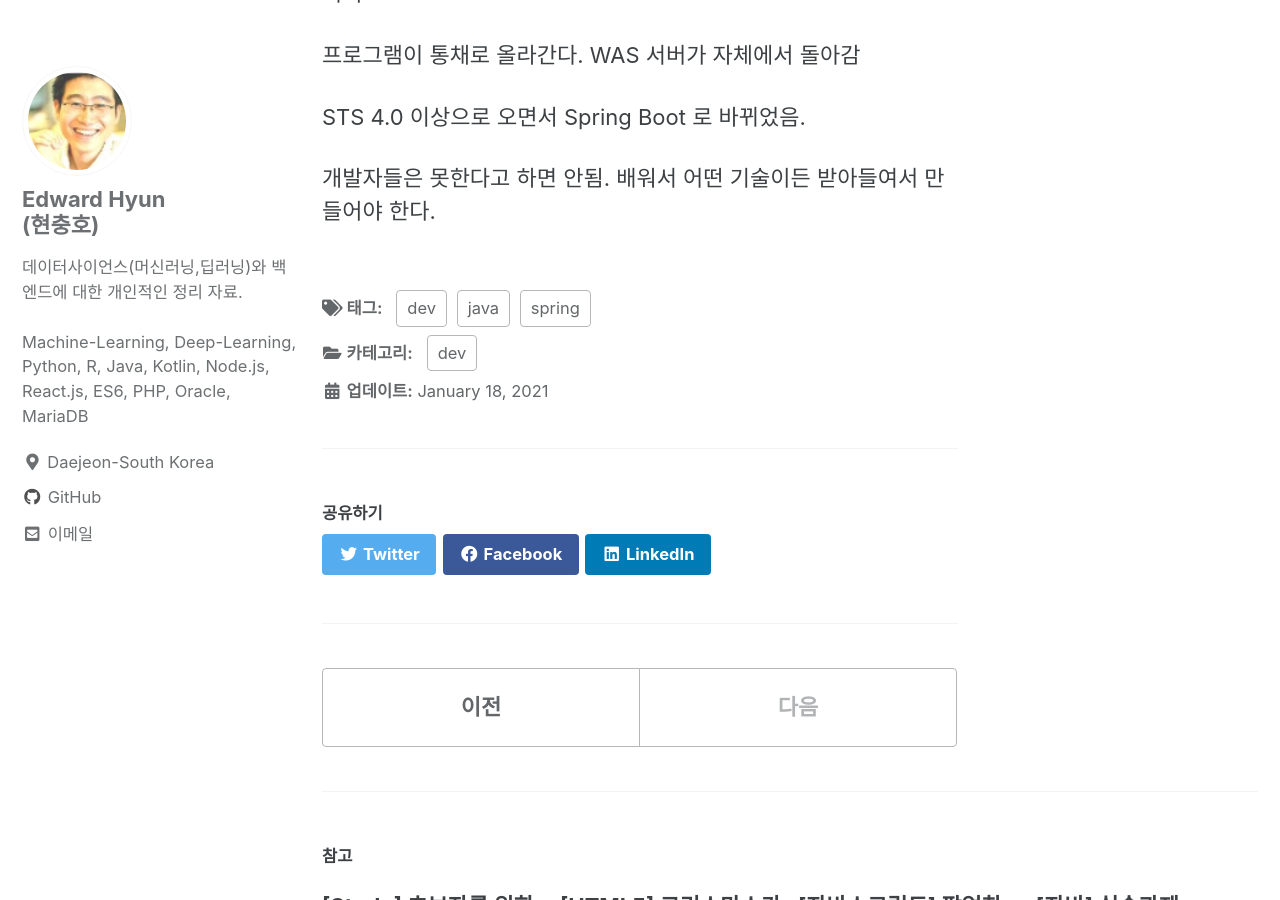
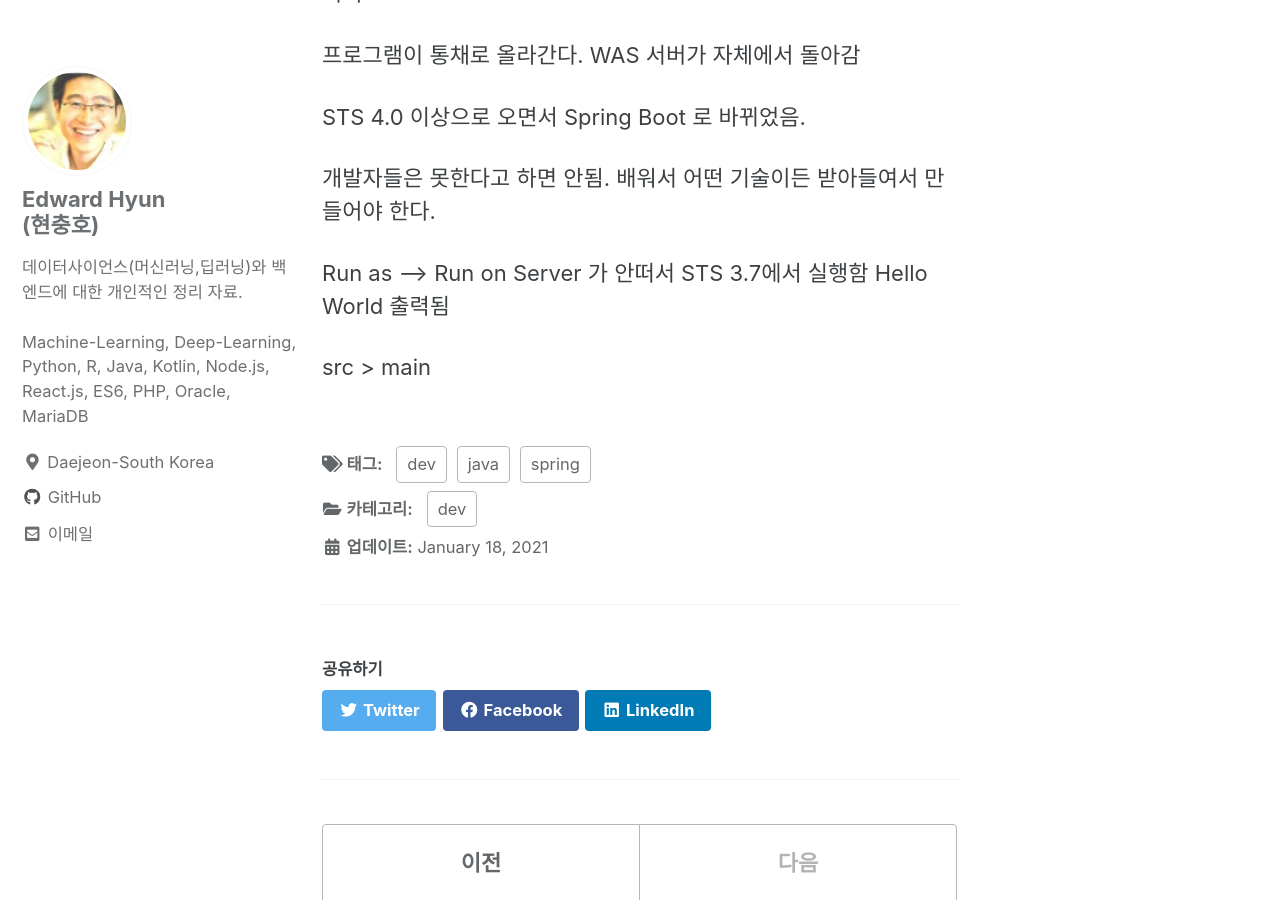
Before and after one commit to iamhch24/iamhch24.github.io, a Jekyll site: the page built from _posts/2021-01-18-[스터디] 스프링 프레임워크.md, in a window 1280 px wide and 900 px high, scrolled down 1707 px. Built offline with Jekyll 4.4.1, drawn with Linux system fonts in a browser that asks for light colours; cached includes are drawn as plain includes.

Commit message:
_posts/2021-01-18-[스터디] 스프링 프레임워크.md updated from https://stackedit.io/

```diff
--- a/_posts/2021-01-18-[스터디] 스프링 프레임워크.md
+++ b/_posts/2021-01-18-[스터디] 스프링 프레임워크.md
@@ -73,6 +73,11 @@ STS 4.0 이상으로 오면서 Spring Boot 로 바뀌었음.
 
 개발자들은 못한다고 하면 안됨. 배워서 어떤 기술이든 받아들여서 만들어야 한다.
 
+Run as --> Run on Server 가 안떠서
+STS 3.7에서 실행함
+Hello World 출력됨
+
+src > main
 
 
 
```
Also changed, not shown: other parts of _posts/2021-01-18-[스터디] 스프링 프레임워크.md (+2 -2 lines).
